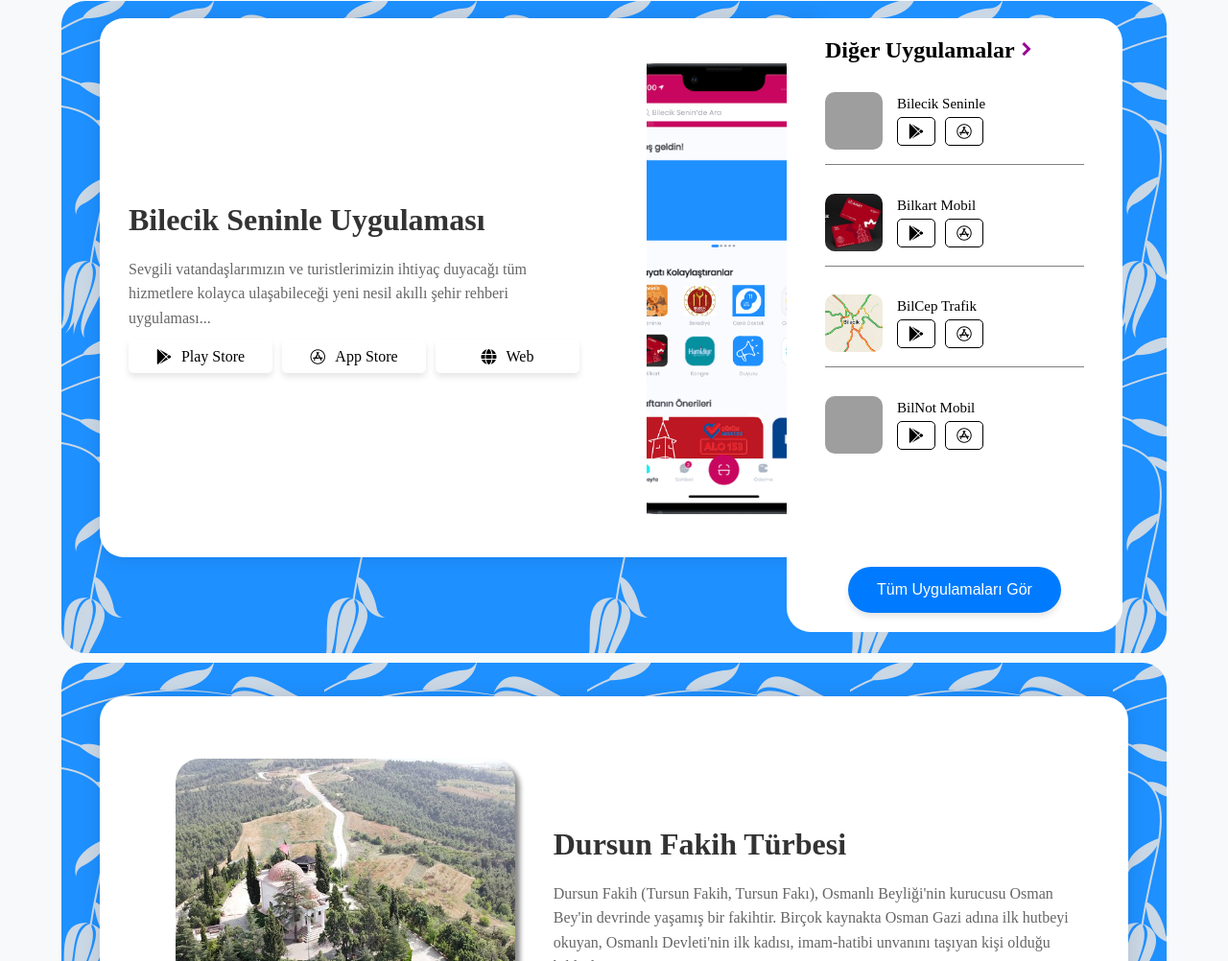
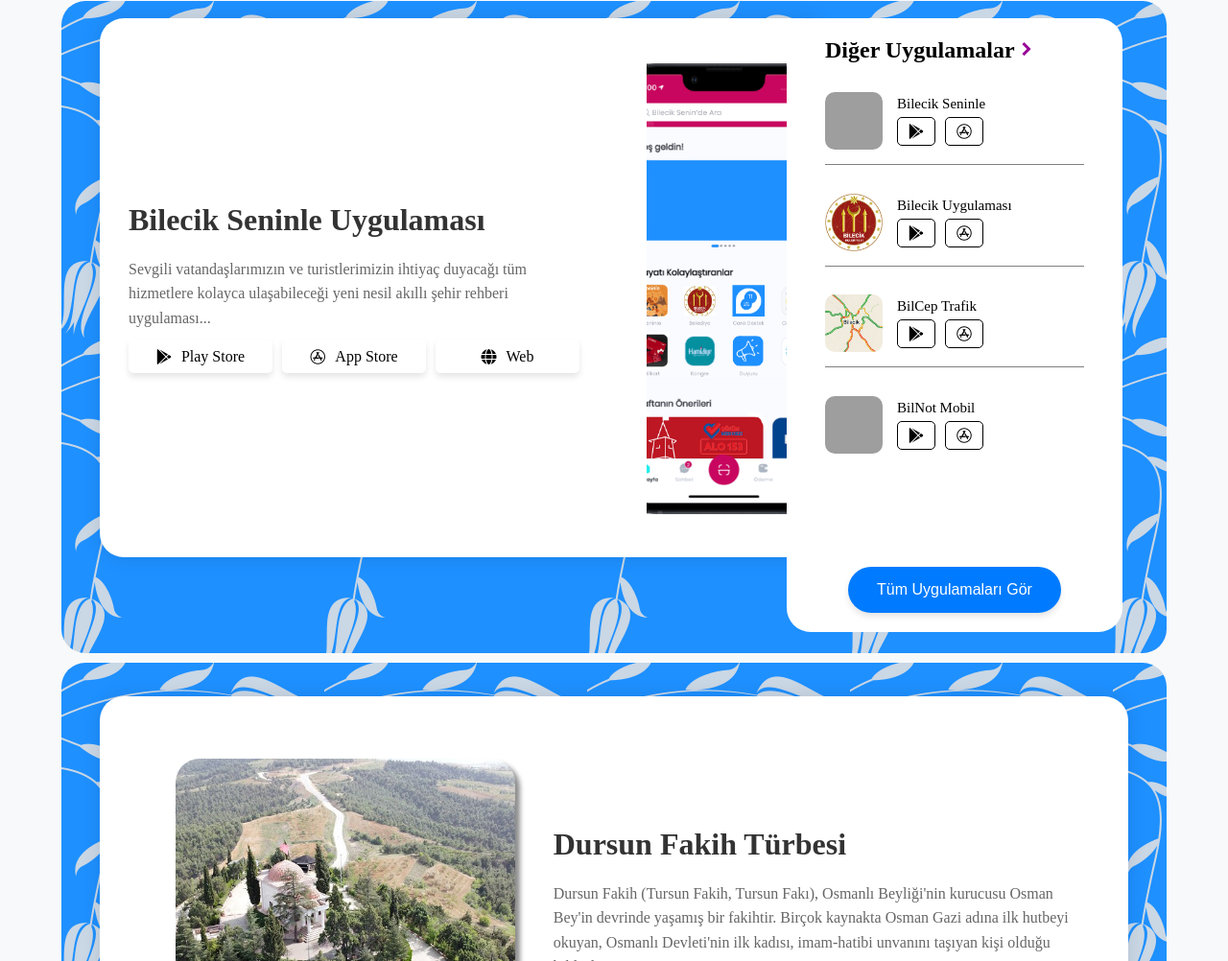
Before and after one commit to ormanemirhan/bilecik.city.guide, a plain HTML site: page index.html in a window 1280 px wide. Shown: the part 2534-3536 px from the top of the page at 96% size. Drawn offline with nearby package versions, Linux system fonts and the light colour scheme; grey boxes are pictures that could not be loaded.

Commit message:
Kodlarda basit degisiklikler yapildi

```diff
--- a/assets/css/style.css
+++ b/assets/css/style.css
@@ -624,7 +624,7 @@
 }
 
 .one{ background-image: url('../img/app-img/Bilecik-Seninle.png'); }
-.two{ background-image: url('../img/app-img/bilkart.png'); }
+.two{ background-image: url('../img/app-img/bilecik-app.png'); }
 .three{ background-image: url('../img/app-img/BilCep-Trafik.png'); }
 .four{ background-image: url('../img/app-img/Bilecik-Seninle-2.png'); }
 
--- a/index.html
+++ b/index.html
@@ -215,7 +215,7 @@
       <div class="app">
         <div class="app-img two"></div>
         <div class="app-content">
-          <span data-key="bilcard">Bilkart Mobil</span>
+          <span data-key="bilcard">Bilecik Uygulaması</span>
           <div class="app-buttons">
             <a href="#" class="app-store-btn" onclick="openContact(event)" >
               <i aria-hidden="true" class="fa-brands fa-google-play text-base text-blue-800 transition-all"></i>            </a>
```
Also changed, not shown: assets/html/place.html (+2 -2 lines), assets/img/app-img/bilecik-app.png (added).
